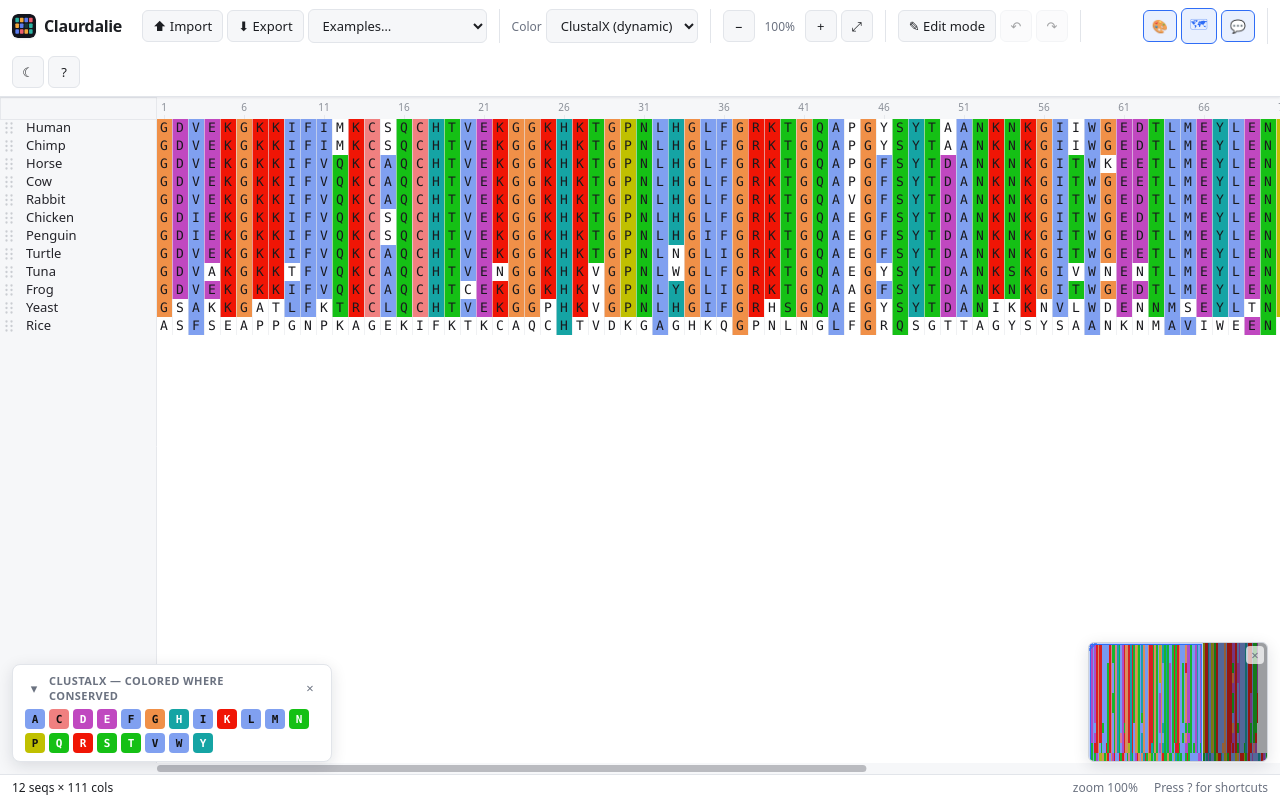
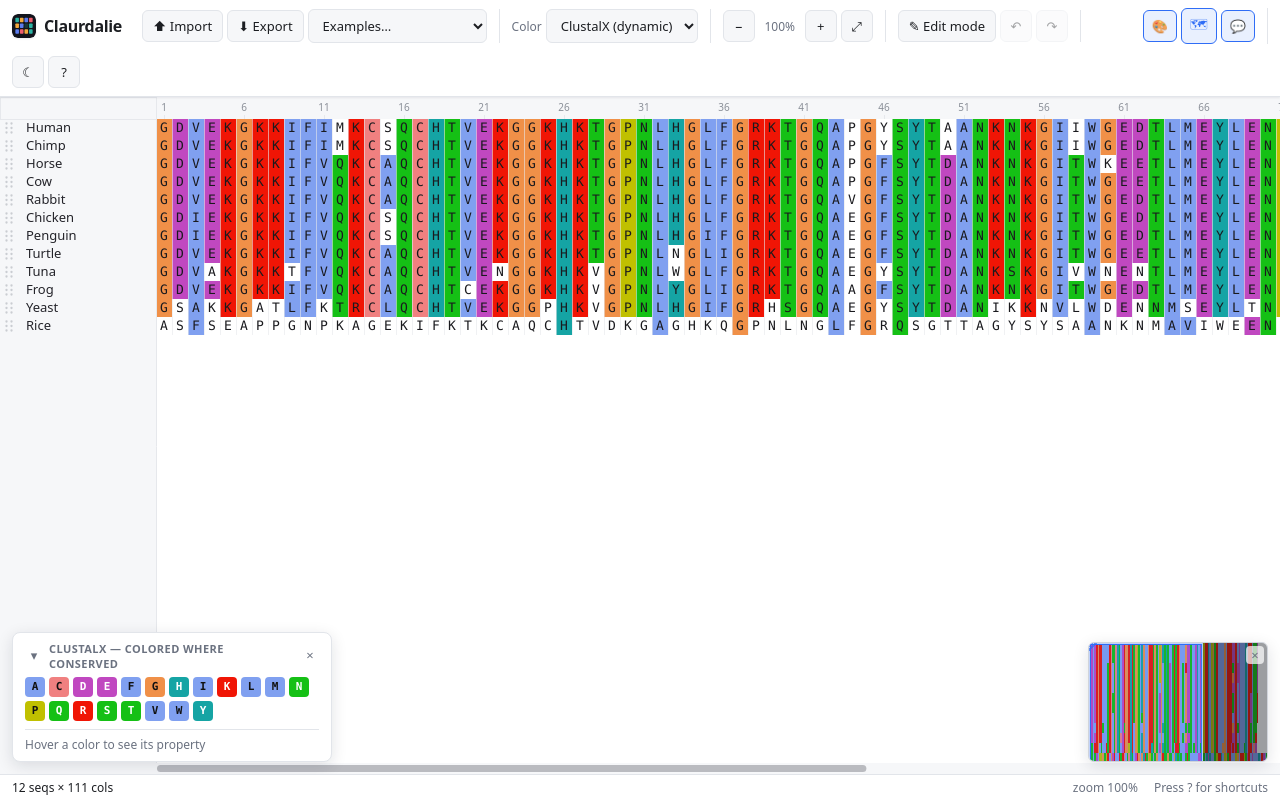
Before and after one commit to weber8thomas/claurdalie, a React (Vite) app: page / in a window 1280 px wide. Built offline with nearby package versions, Linux system fonts and the light colour scheme.

Commit message:
feat(legend): in-panel property description on color hover
Hovering a legend swatch now highlights it and shows the residue name, 3-letter
code and physico-chemical group inline in the panel (native title kept too).

```diff
--- a/src/index.css
+++ b/src/index.css
@@ -311,6 +311,28 @@ canvas.grid {
   font-size: 11px;
   font-weight: 600;
   color: #111;
+  cursor: help;
+  transition: transform var(--dur);
+}
+.legend .sw:hover {
+  transform: scale(1.16);
+  outline: 2px solid var(--accent);
+  outline-offset: 1px;
+}
+.legend-desc {
+  margin-top: 8px;
+  padding-top: 7px;
+  border-top: 1px solid var(--border);
+  font-size: 11.5px;
+  min-height: 17px;
+  line-height: 1.35;
+}
+.legend-desc strong {
+  font-family: var(--mono);
+}
+.legend-group {
+  color: var(--accent);
+  font-weight: 600;
 }
 
 /* ---- overlays / modal --------------------------------------------------- */
--- a/src/ui/SchemeLegend.tsx
+++ b/src/ui/SchemeLegend.tsx
@@ -16,7 +16,11 @@ const LABELS: Record<string, string> = {
 export function SchemeLegend({ ctrl, onClose }: { ctrl: EditorController; onClose: () => void }) {
   const snap = useEditorSnapshot(ctrl)
   const [collapsed, setCollapsed] = useState(false)
+  const [hovered, setHovered] = useState<number | null>(null)
   const lut = SCHEME_LUTS[snap.schemeId]
+
+  const hInfo = hovered != null ? AA_INFO[CODE_TO_CHAR[hovered]] : null
+  const hColored = hovered != null && lut ? lut[hovered] != null : true
 
   return (
     <div className="legend">
@@ -35,6 +39,7 @@ export function SchemeLegend({ ctrl, onClose }: { ctrl: EditorController; onClos
       </div>
       {!collapsed &&
         (lut ? (
+          <>
             <div className="swatches">
               {AMINO_ACID_CODES.map((code) => {
                 const c = lut[code]
@@ -42,16 +47,33 @@ export function SchemeLegend({ ctrl, onClose }: { ctrl: EditorController; onClos
                 const fg = luminance(bg) > 140 ? '#111' : '#fff'
                 const ch = CODE_TO_CHAR[code]
                 const info = AA_INFO[ch]
-              const title = info
-                ? `${ch} · ${info.name} (${info.three}) — ${info.group}${c == null ? ' · not colored in this scheme' : ''}`
-                : ch
+                const title = info ? `${ch} · ${info.name} (${info.three}) — ${info.group}` : ch
                 return (
-                <span key={code} className="sw" style={{ background: toCss(bg), color: fg }} title={title}>
+                  <span
+                    key={code}
+                    className="sw"
+                    style={{ background: toCss(bg), color: fg }}
+                    title={title}
+                    onMouseEnter={() => setHovered(code)}
+                    onMouseLeave={() => setHovered((h) => (h === code ? null : h))}
+                  >
                     {ch}
                   </span>
                 )
               })}
             </div>
+            <div className="legend-desc">
+              {hInfo ? (
+                <>
+                  <strong>{CODE_TO_CHAR[hovered!]}</strong> · {hInfo.name} ({hInfo.three}) —{' '}
+                  <span className="legend-group">{hInfo.group}</span>
+                  {!hColored && <span className="hint"> · not colored here</span>}
+                </>
+              ) : (
+                <span className="hint">Hover a color to see its property</span>
+              )}
+            </div>
+          </>
         ) : (
           <div className="hint" style={{ padding: '2px 0' }}>
             No per-residue colors for this scheme.
```
Lines whose indentation alone changed are shown as unchanged.
